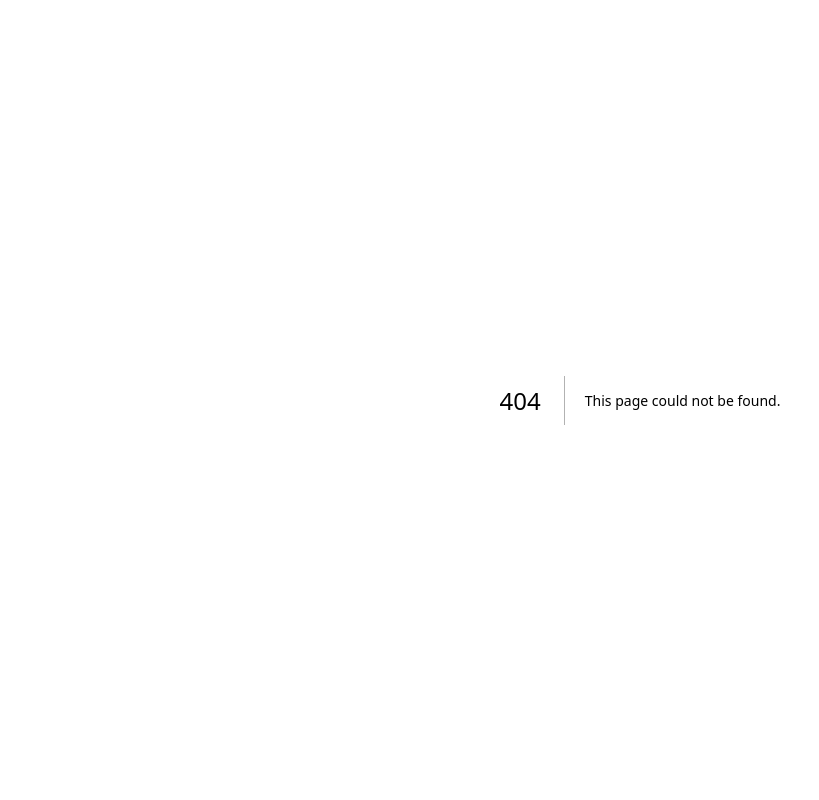
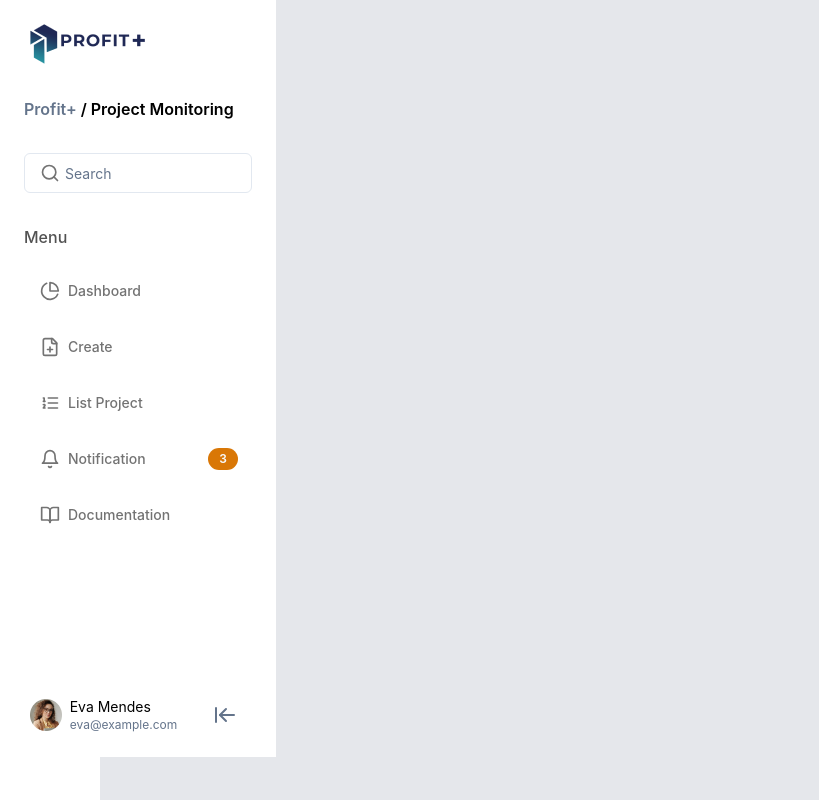
Before and after one commit to Profit-Plus/profit-plus-view, a Next.js app: page /project-monitoring/dashboard in a window 1280 px wide. Before the commit this address had no page. Shown: the whole page, without its empty margins (0-819 px from the left). Built offline with nearby package versions, Linux system fonts and the light colour scheme.

Commit message:
slicing sidebar project monitoring

```diff
--- /dev/null
+++ b/src/app/(auth)/login/page.jsx
@@ -0,0 +1,5 @@
+import React from "react";
+
+export default function Login() {
+  return <div>Login</div>;
+}
--- /dev/null
+++ b/src/app/(project-monitoring)/layout.jsx
@@ -0,0 +1,15 @@
+import SidebarPM from "@/components/organism/Sidebar/sidebar-pm";
+
+const MainLayout = ({ children }) => {
+  return (
+    <div className="flex justify-start items-start">
+      <div className="w-[100px]">
+        <SidebarPM />
+      </div>
+
+      <div className="bg-gray-200 h-screen w-full">{children}</div>
+    </div>
+  );
+};
+
+export default MainLayout;
--- /dev/null
+++ b/src/app/(project-monitoring)/project-monitoring/dashboard/page.jsx
@@ -0,0 +1,5 @@
+import React from "react";
+
+export default function Dashboard() {
+  return <div>Dashboard</div>;
+}
--- a/src/app/layout.jsx
+++ b/src/app/layout.jsx
@@ -1,5 +1,6 @@
 import { Inter } from "next/font/google";
 import "./globals.css";
+import SidebarPM from "@/components/organism/Sidebar/sidebar-pm";
 
 // const inter = Inter({ subsets: ["latin"] });
 
@@ -11,7 +12,9 @@ export const metadata = {
 export default function RootLayout({ children }) {
   return (
     <html lang="en">
-      <body>{children}</body>
+      <body>
+        <main>{children}</main>
+      </body>
     </html>
   );
 }
--- a/src/components/atoms/InputWithIcon.jsx
+++ b/src/components/atoms/InputWithIcon.jsx
@@ -19,7 +19,7 @@ const InputWithIcon = React.forwardRef(
           }}
         />
         {icon && (
-          <div className="absolute inset-y-0 left-0 flex items-center px-2 pointer-events-none text-sm text-gray-200">
+          <div className="absolute inset-y-0 left-2 flex items-center px-2 pointer-events-none text-sm text-gray-200">
             {icon}
           </div>
         )}
--- /dev/null
+++ b/src/components/organism/Sidebar/sidebar-pm.jsx
@@ -0,0 +1,217 @@
+"use client";
+
+import { useEffect, useState } from "react";
+import Image from "next/image";
+import Logo2 from "../../../../public/images/logo2.png";
+import Logo1 from "../../../../public/images/logo1.png";
+import Avatar from "../../../../public/icons/Avatar.png";
+import {
+  ArrowLeftToLine,
+  Bell,
+  BookOpen,
+  FilePlus,
+  ListOrdered,
+  PieChart,
+  Search,
+} from "lucide-react";
+import { Button } from "../../ui/button";
+import { Badge } from "../../ui/badge";
+
+import { InputWithIcon } from "@/components/atoms/InputWithIcon";
+
+export default function SidebarPM() {
+  const [isSidebarHovered, setSidebarHovered] = useState(false);
+  const [isFixed, setIsFixed] = useState(false);
+
+  useEffect(() => {
+    const handleScroll = () => {
+      const scrollPosition = window.scrollY;
+      if (scrollPosition > 0) {
+        setIsFixed(true);
+      } else {
+        setIsFixed(false);
+      }
+    };
+
+    window.addEventListener("scroll", handleScroll);
+
+    return () => {
+      window.removeEventListener("scroll", handleScroll);
+    };
+  }, []);
+
+  const sidebarTitle = isSidebarHovered ? (
+    <div className="flex gap-1">
+      <p className="text-[#64748B] ">Profit+ </p>
+      <p className="text-black"> / Project Monitoring</p>
+    </div>
+  ) : (
+    "/PM"
+  );
+  return (
+    <>
+      <div
+        className={` w-[100px] bg-white relative h-fit p-6 flex flex-col justify-center items-center gap-8 hover:w-[276px] hover:justify-start hover:items-start transition-all duration-100`}
+        onMouseEnter={() => setSidebarHovered(true)}
+        onMouseLeave={() => setSidebarHovered(false)}
+      >
+        {isSidebarHovered ? (
+          <div className="w-full flex justify-start items-start ">
+            <Image
+              src={Logo1}
+              width={128}
+              height={41}
+              alt="logo profit+"
+              priority
+            />
+          </div>
+        ) : (
+          <div className="w-full flex justify-center items-center ">
+            <Image
+              src={Logo2}
+              width={31}
+              height={41}
+              alt="logo profit+"
+              priority
+            />
+          </div>
+        )}
+
+        <h3 className="text-[16px] font-semibold">{sidebarTitle}</h3>
+
+        {/* Search  */}
+        {isSidebarHovered ? (
+          <InputWithIcon
+            icon={
+              <Search
+                width={20}
+                height={20}
+                className="text-[#737373] font-medium"
+              />
+            }
+            placeholder="Search"
+          />
+        ) : (
+          <Button className="bg-white hover:bg-slate-200 rounded-none cursor-pointer">
+            <Search
+              className="text-[#737373] font-medium"
+              width={20}
+              height={20}
+            />
+          </Button>
+        )}
+
+        {/* Menu */}
+        {/* <div className={`${isFixed ? "fixed top-0 left-0 z-50" : ""}`}> */}
+        <div>
+          <p
+            className={`${
+              isSidebarHovered ? "" : "text-center"
+            } font-medium  text-[#525252] mb-6`}
+          >
+            Menu
+          </p>
+          <div
+            className={`mb-32 w-full flex flex-col  gap-4 ${
+              isSidebarHovered
+                ? "justify-start items-start"
+                : "justify-center items-center"
+            } `}
+          >
+            <Button
+              className={`${
+                isSidebarHovered ? "w-[219px] justify-start" : "justify-center"
+              } flex gap-2  items-start  text-sm font-medium bg-white text-[#737373] hover:text-white hover:bg-[#1C244D] rounded-sm cursor-pointer`}
+            >
+              <PieChart className=" font-medium" width={20} height={20} />
+              {isSidebarHovered ? (
+                <p className=" font-medium"> Dashboard</p>
+              ) : (
+                ""
+              )}
+            </Button>
+            <Button
+              className={`${
+                isSidebarHovered ? "w-[219px] justify-start" : "justify-center"
+              } flex gap-2  items-start  text-sm font-medium bg-white text-[#737373] hover:text-white hover:bg-[#1C244D] rounded-sm cursor-pointer`}
+            >
+              <FilePlus className=" font-medium" width={20} height={20} />
+              {isSidebarHovered ? <p className=" font-medium">Create</p> : ""}
+            </Button>
+            <Button
+              className={`${
+                isSidebarHovered ? "w-[219px] justify-start" : "justify-center"
+              }  flex gap-2  items-start  text-sm font-medium bg-white text-[#737373] hover:text-white hover:bg-[#1C244D] rounded-sm cursor-pointer`}
+            >
+              <ListOrdered className=" font-medium" width={20} height={20} />
+              {isSidebarHovered ? (
+                <p className=" font-medium">List Project</p>
+              ) : (
+                ""
+              )}
+            </Button>
+            <Button
+              className={`${
+                isSidebarHovered ? "w-[219px] justify-start" : "justify-center"
+              }  relative flex gap-2  items-start  text-sm font-medium bg-white text-[#737373] hover:text-white hover:bg-[#1C244D] rounded-sm cursor-pointer`}
+            >
+              <Bell className=" font-medium" width={20} height={20} />
+              <span
+                className={`${
+                  isSidebarHovered ? "top-2 right-2" : "top-0 right-0"
+                } absolute right-0  text-white w-6 h-5 rounded-sm flex items-center justify-center text-xs`}
+              >
+                <Badge className="bg-[#D97706] ">3</Badge>
+              </span>
+              {isSidebarHovered ? (
+                <p className=" font-medium">Notification</p>
+              ) : (
+                ""
+              )}
+            </Button>
+            <Button
+              className={`${
+                isSidebarHovered ? "w-[219px] justify-start" : "justify-center"
+              } flex gap-2  items-start  text-sm font-medium bg-white text-[#737373] hover:text-white hover:bg-[#1C244D] rounded-sm cursor-pointer`}
+            >
+              <BookOpen className=" font-medium" width={20} height={20} />
+              {isSidebarHovered ? (
+                <p className=" font-medium">Documentation</p>
+              ) : (
+                ""
+              )}
+            </Button>
+          </div>
+        </div>
+
+        {/* Image Account */}
+        {isSidebarHovered ? (
+          <>
+            <div className="w-[219px] bg-white flex justify-center items-center gap-2">
+              <div className="rounded-full">
+                <Image
+                  src={Avatar}
+                  width={32}
+                  height={32}
+                  alt="Avatar"
+                  priority
+                />
+              </div>
+              <div>
+                <p className="text-black text-sm ">Eva Mendes</p>
+                <p className="text-xs text-[#64748B]">eva@example.com</p>
+              </div>
+              <div>
+                <ArrowLeftToLine className="text-[#64748B] ml-7 " />
+              </div>
+            </div>
+          </>
+        ) : (
+          <div className="rounded-full">
+            <Image src={Avatar} width={32} height={32} alt="Avatar" priority />
+          </div>
+        )}
+      </div>
+    </>
+  );
+}
```
Also changed, not shown: public/icons/Avatar.png (added), src/components/organism/Sidebar/sidebar-pp.jsx (added), src/components/organism/Sidebar/sidebar-tm.jsx (added).
